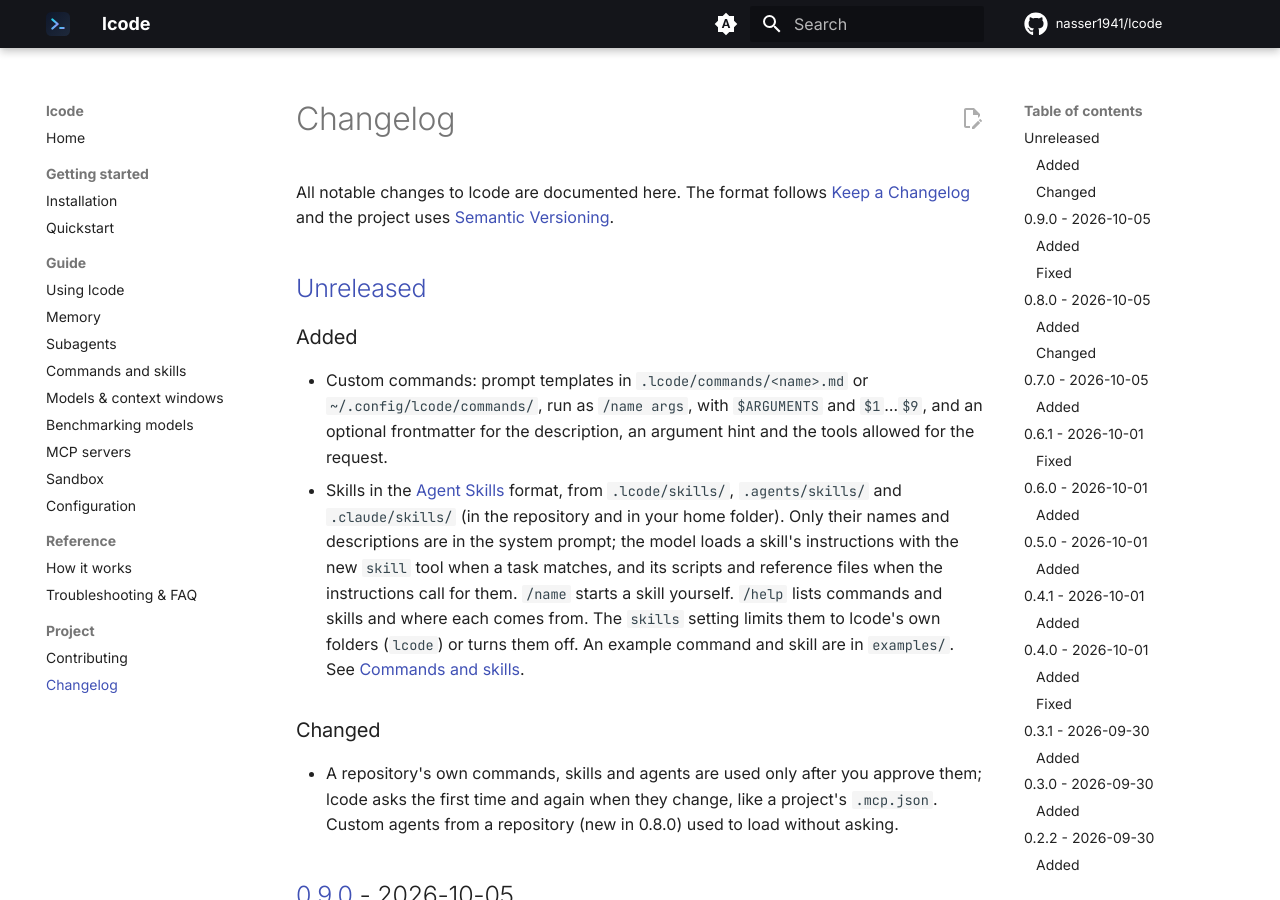
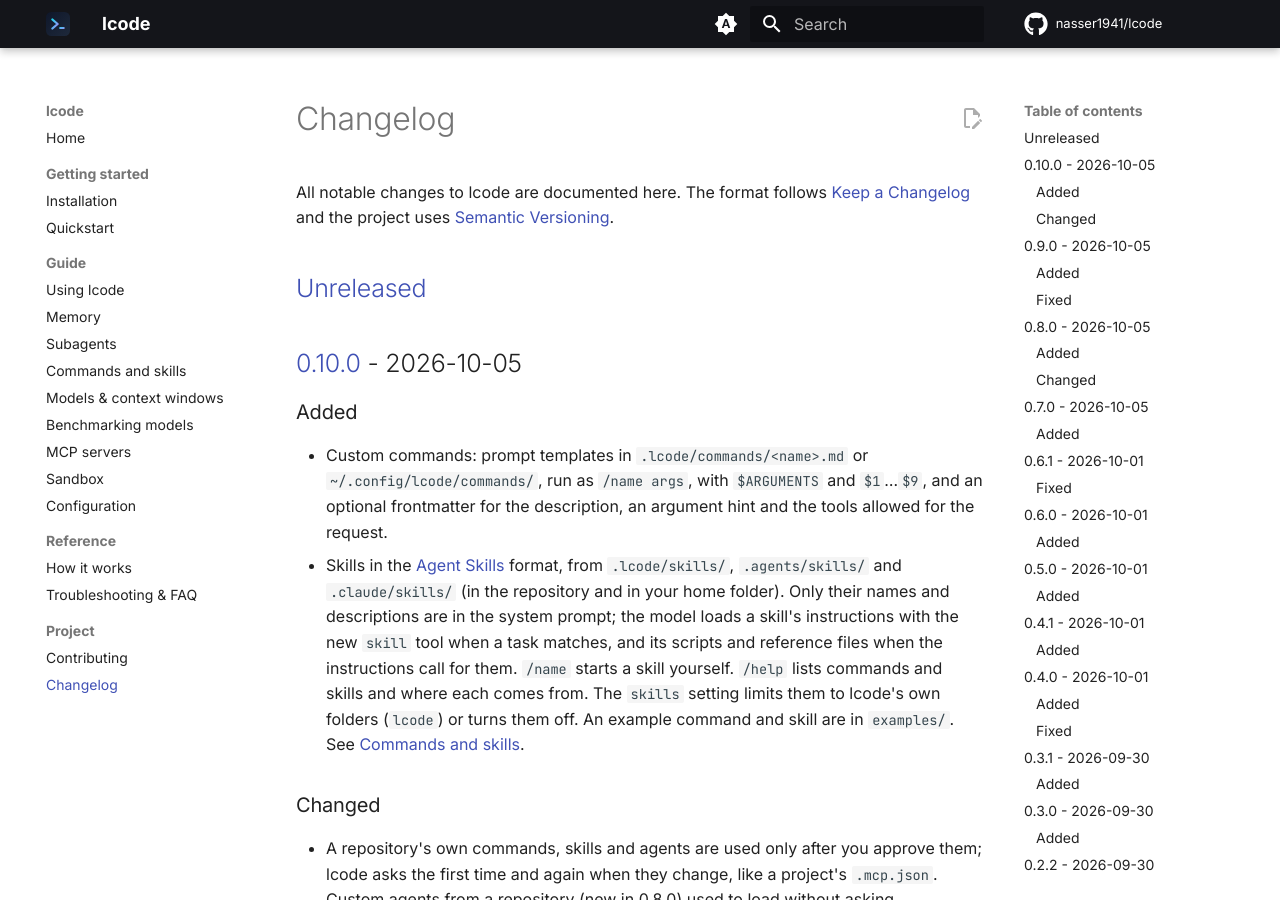
Before and after one commit to nasser1941/lcode, an MkDocs documentation site: the page built from docs/changelog.md, in a window 1280 px wide and 900 px high. Built offline with MkDocs 1.6.1 and Material for MkDocs 9.7.7, drawn with Linux system fonts in a browser that asks for light colours; comment, search, counter and statistics services are not loaded.

Commit message:
Release 0.10.0 (#63)
Co-authored-by: nasser1941 <9349840+nasser1941@users.noreply.github.com>
Co-authored-by: Claude Opus 5.5 <noreply@anthropic.com>

```diff
--- a/CHANGELOG.md
+++ b/CHANGELOG.md
@@ -5,6 +5,8 @@ All notable changes to lcode are documented here. The format follows
 [Semantic Versioning](https://semver.org/).
 
 ## [Unreleased]
+
+## [0.10.0] - 2026-10-05
 
 ### Added
 
@@ -285,7 +287,8 @@ First public release.
 - `AGENTS.md` project instructions and `/init` to generate them.
 - One-line installer for Linux and macOS.
 
-[Unreleased]: https://github.com/nasser1941/lcode/compare/v0.9.0...HEAD
+[Unreleased]: https://github.com/nasser1941/lcode/compare/v0.10.0...HEAD
+[0.10.0]: https://github.com/nasser1941/lcode/compare/v0.9.0...v0.10.0
 [0.9.0]: https://github.com/nasser1941/lcode/compare/v0.8.0...v0.9.0
 [0.8.0]: https://github.com/nasser1941/lcode/compare/v0.7.0...v0.8.0
 [0.7.0]: https://github.com/nasser1941/lcode/compare/v0.6.1...v0.7.0
--- a/src/lcode/__init__.py
+++ b/src/lcode/__init__.py
@@ -1,3 +1,3 @@
 """lcode — a local-first terminal coding agent powered by open-weight models via Ollama."""
 
-__version__ = "0.9.0"
+__version__ = "0.10.0"
```
Also changed, not shown: README.md (+0 -1 lines), docs/quickstart.md (+1 -1 lines).
